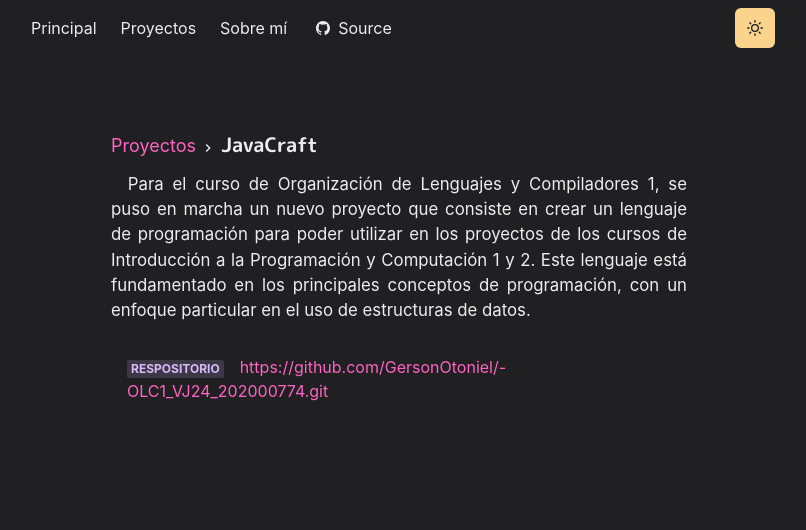
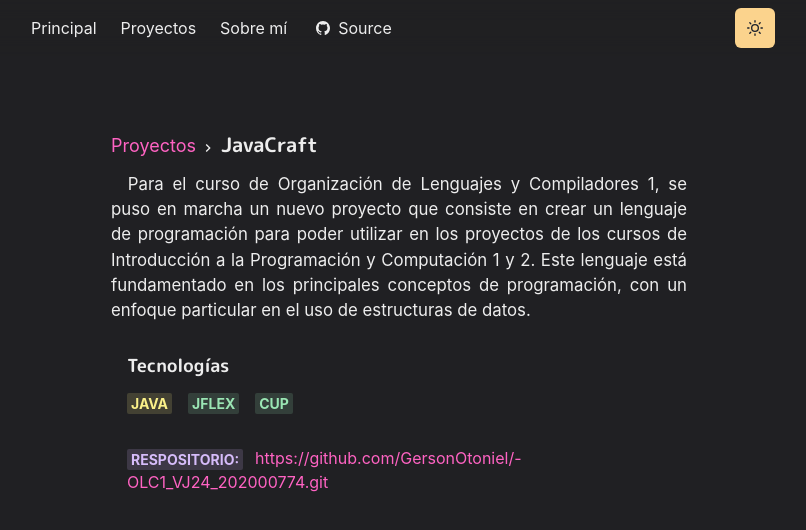
Before and after one commit to GersonOtoniel/My_Portafolio, a React (Vite) app: page /ProyectoCompiladores1 in a window 1280 px wide. Shown: the top 530 px of the page, without its empty margins (241-1047 px from the left). Built offline with nearby package versions, Linux system fonts and the light colour scheme.

Commit message:
update file Compilador.jsx

```diff
--- a/src/Works/Compilador.jsx
+++ b/src/Works/Compilador.jsx
@@ -1,4 +1,4 @@
-import { Badge, Container, Link, List, ListItem } from "@chakra-ui/react"
+import { Badge, Container, Heading, Link, List, ListItem } from "@chakra-ui/react"
 import Layout from "../components/Article"
 import { Title } from "../Layouts/LayoutWork"
 import Paragraph from "../components/paragraph"
@@ -20,8 +20,20 @@ const CompiladoresUno = () => {
                 </Paragraph>
                 <List ml={4} my={8}>
                     <ListItem>
-                        <Badge colorScheme="purple" mr={4}>
-                            Respositorio
+                        <Heading as={"h3"} variant={'page-title'} fontSize={18}>Tecnologías</Heading>
+                        <Badge colorScheme="yellow" mr={4} mt={4} fontSize={14}>
+                            Java
+                        </Badge>
+                        <Badge colorScheme="green" mr={4} mt={4} fontSize={14}>
+                            Jflex
+                        </Badge>
+                        <Badge colorScheme="green" mr={4} mt={4} fontSize={14}>
+                            CUP
+                        </Badge>
+                    </ListItem>
+                    <ListItem pt={8}>
+                        <Badge colorScheme="purple" mr={3} fontSize={14} >
+                            Respositorio:
                         </Badge>
                         <Link href="https://github.com/GersonOtoniel/-OLC1_VJ24_202000774.git" target="_blank">
                             https://github.com/GersonOtoniel/-OLC1_VJ24_202000774.git
```
